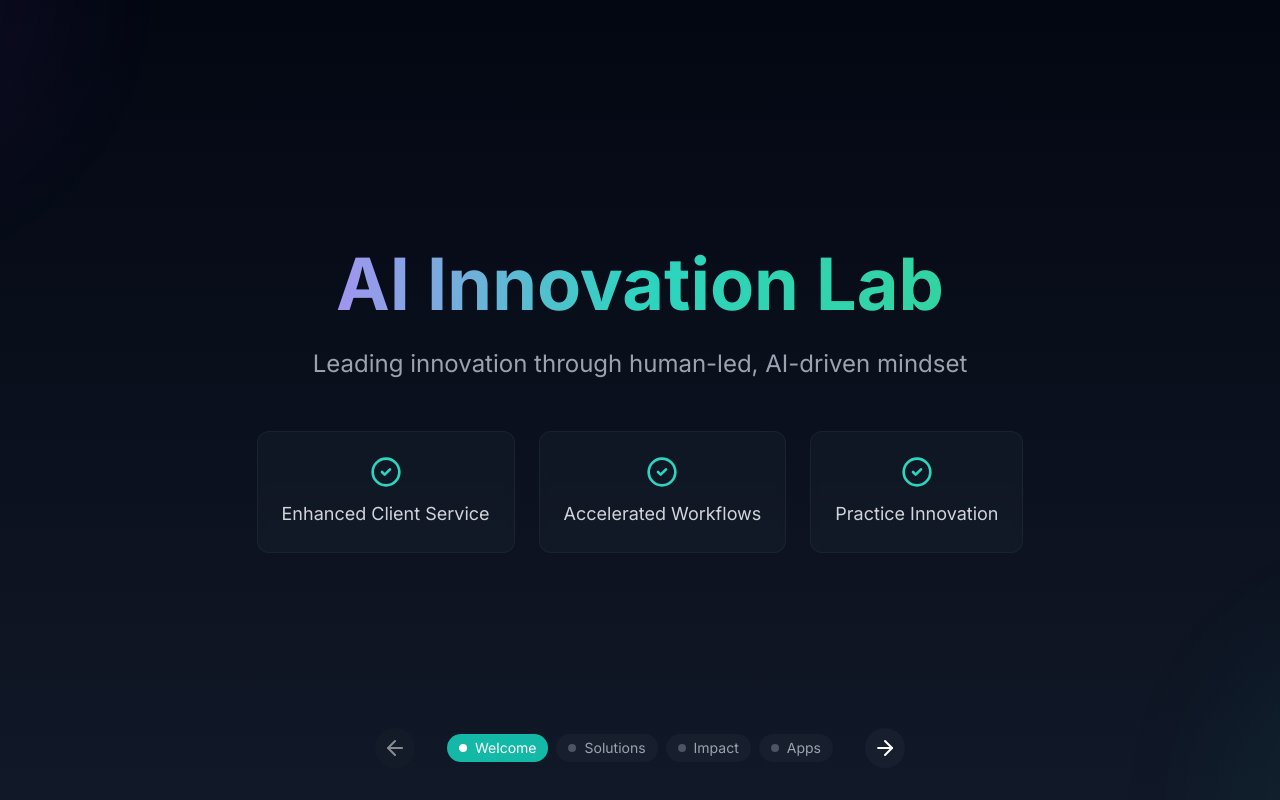
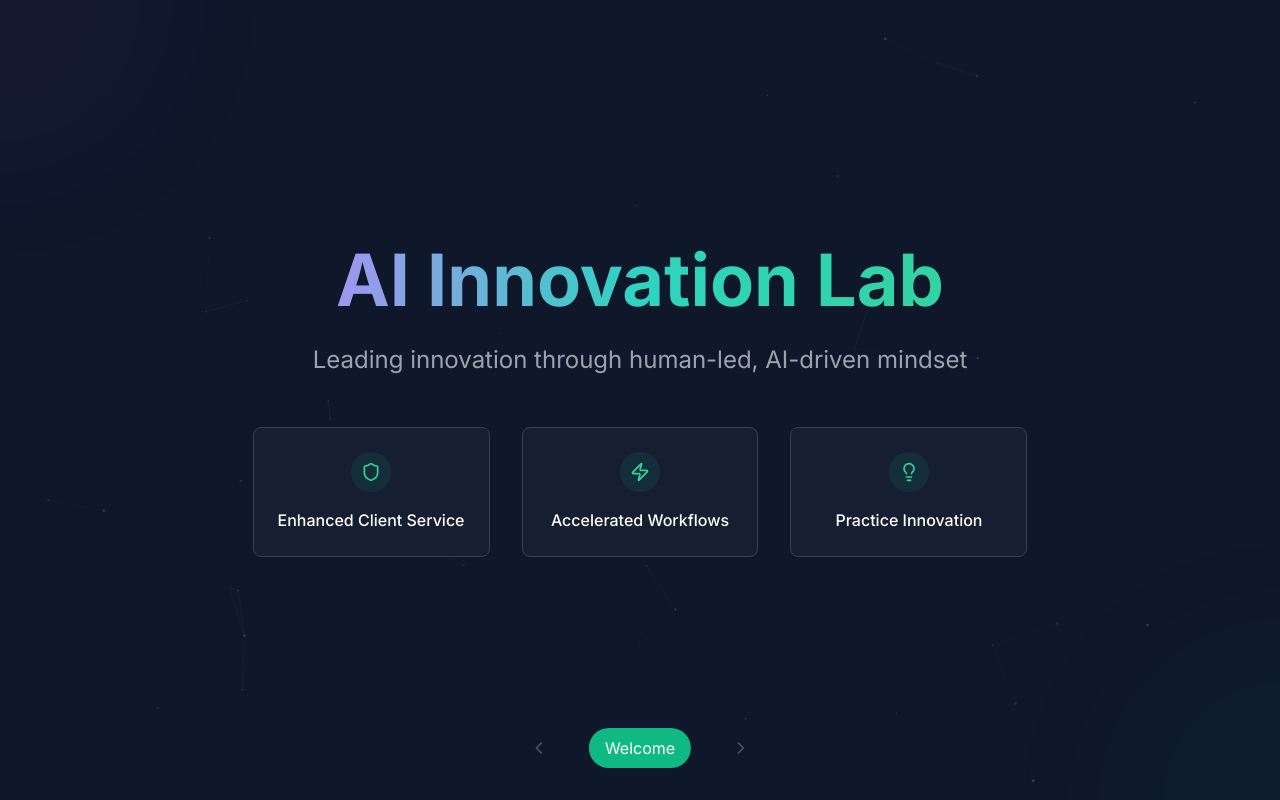
Before and after one commit to TheJohny71/ai-innovation-lab, a Next.js app: page / in a window 1280 px wide. Built offline with nearby package versions, Linux system fonts and the light colour scheme.

Commit message:
Update PresentationDeck.tsx

```diff
--- a/src/app/components/layout/PresentationDeck.tsx
+++ b/src/app/components/layout/PresentationDeck.tsx
@@ -1,14 +1,9 @@
 'use client';
 
-import React, { useState } from 'react';
-import { ArrowRight, ArrowLeft, CircleCheck, Command, Database, Search, ChevronUp, ChevronDown } from 'lucide-react';
+import React, { useState, useEffect, useRef } from 'react';
+import { ChevronLeft, ChevronRight, Shield, Zap, Lightbulb, CircleCheck, Command, Database, Search } from 'lucide-react';
 
-const PresentationDeck = () => {
-  const [currentSlide, setCurrentSlide] = useState(0);
-  const [isTransitioning, setIsTransitioning] = useState(false);
-  const [expandedApp, setExpandedApp] = useState<string | null>(null);
-
-  // Apps data structure
+// Keep your existing apps data
 const apps = [
   {
     id: 'ai-analysis',
@@ -20,29 +15,121 @@ const PresentationDeck = () => {
     features: ['Natural Language Processing', 'Citation Checking', 'Key Fact Extraction'],
     metrics: { timeReduction: '40%', accuracyRate: '85%' }
   },
-    {
-      id: 'data-integration',
-      title: 'Data Integration',
-      subtitle: 'Unified Data Platform',
-      description: 'Seamless integration with existing legal databases and systems.',
-      icon: Database,
-      color: 'from-teal-500 to-emerald-500',
-      features: ['Real-time Sync', 'Data Validation', 'API Integration'],
-      metrics: { processingSpeed: '60%', dataAccuracy: '95%' }
-    },
-    {
-      id: 'analytics',
-      title: 'Analytics',
-      subtitle: 'Insights & Reporting',
-      description: 'Data-driven insights and customizable reporting.',
-      icon: Search,
-      color: 'from-orange-500 to-pink-500',
-      features: ['Predictive Analytics', 'Custom Dashboards', 'Trend Analysis'],
-      metrics: { predictionAccuracy: '85%', reportingEfficiency: '75%' }
-    }
+  // ... rest of your apps data
 ];
 
-  // Define slides
+// Particle Canvas Component
+const ParticleCanvas = () => {
+  const canvasRef = useRef<HTMLCanvasElement>(null);
+  const frameCountRef = useRef(0);
+
+  useEffect(() => {
+    const canvas = canvasRef.current;
+    if (!canvas) return;
+
+    const ctx = canvas.getContext('2d');
+    if (!ctx) return;
+
+    let animationFrameId: number;
+
+    const handleResize = () => {
+      canvas.width = window.innerWidth;
+      canvas.height = window.innerHeight;
+    };
+
+    handleResize();
+    window.addEventListener('resize', handleResize);
+
+    class Particle {
+      x: number;
+      y: number;
+      vx: number;
+      vy: number;
+      radius: number;
+      opacity: number;
+
+      constructor() {
+        this.x = Math.random() * canvas.width;
+        this.y = Math.random() * canvas.height;
+        this.vx = (Math.random() - 0.5) * 0.2;
+        this.vy = (Math.random() - 0.5) * 0.2;
+        this.radius = Math.random() * 1.5;
+        this.opacity = Math.random() * 0.2 + 0.1;
+      }
+
+      draw() {
+        if (!ctx) return;
+        ctx.beginPath();
+        ctx.arc(this.x, this.y, this.radius, 0, Math.PI * 2);
+        ctx.fillStyle = `rgba(148, 163, 184, ${this.opacity})`;
+        ctx.fill();
+      }
+
+      update() {
+        this.x += this.vx;
+        this.y += this.vy;
+
+        if (this.x < 0 || this.x > canvas.width) this.vx *= -1;
+        if (this.y < 0 || this.y > canvas.height) this.vy *= -1;
+      }
+    }
+
+    const particles = Array.from({ length: 50 }, () => new Particle());
+
+    const animate = () => {
+      if (!ctx) return;
+      ctx.clearRect(0, 0, canvas.width, canvas.height);
+
+      if (frameCountRef.current % 2 === 0) {
+        particles.forEach(particle => {
+          particle.update();
+          particle.draw();
+        });
+
+        particles.forEach((p1, i) => {
+          particles.slice(i + 1).forEach(p2 => {
+            const dx = p1.x - p2.x;
+            const dy = p1.y - p2.y;
+            const distance = Math.sqrt(dx * dx + dy * dy);
+
+            if (distance < 100) {
+              ctx.beginPath();
+              ctx.moveTo(p1.x, p1.y);
+              ctx.lineTo(p2.x, p2.y);
+              ctx.strokeStyle = `rgba(148, 163, 184, ${0.1 * (1 - distance / 100)})`;
+              ctx.stroke();
+            }
+          });
+        });
+      }
+
+      frameCountRef.current++;
+      animationFrameId = requestAnimationFrame(animate);
+    };
+
+    animate();
+
+    return () => {
+      window.removeEventListener('resize', handleResize);
+      cancelAnimationFrame(animationFrameId);
+    };
+  }, []);
+
+  return (
+    <canvas
+      ref={canvasRef}
+      className="fixed inset-0 pointer-events-none"
+    />
+  );
+};
+
+// Main Component
+const PresentationDeck = () => {
+  const [currentSlide, setCurrentSlide] = useState(0);
+  const [isTransitioning, setIsTransitioning] = useState(false);
+  const [expandedApp, setExpandedApp] = useState<string | null>(null);
+
+  // Preserve your existing slides array structure
   const slides = [
     {
       id: 'welcome',
@@ -56,12 +143,25 @@ const PresentationDeck = () => {
             <p className="text-2xl text-gray-400 mb-12 max-w-3xl mx-auto leading-relaxed">
               Leading innovation through human-led, AI-driven mindset
             </p>
-            <div className="flex justify-center gap-6">
-              {['Enhanced Client Service', 'Accelerated Workflows', 'Practice Innovation'].map((benefit) => (
-                <div key={benefit}
-                  className="bg-gray-800/30 backdrop-blur-sm border border-gray-700/30 rounded-xl p-6 hover:bg-gray-800/40 transition-all hover:-translate-y-1">
-                  <CircleCheck className="w-8 h-8 text-teal-400 mx-auto mb-3" />
-                  <span className="text-gray-300 text-lg">{benefit}</span>
+            <div className="grid grid-cols-3 gap-8">
+              {[
+                { title: 'Enhanced Client Service', icon: Shield },
+                { title: 'Accelerated Workflows', icon: Zap },
+                { title: 'Practice Innovation', icon: Lightbulb }
+              ].map((card) => (
+                <div
+                  key={card.title}
+                  className="group relative bg-slate-800/50 backdrop-blur p-6 rounded-lg border border-slate-700
+                    flex flex-col items-center text-center transition-all duration-300
+                    hover:border-emerald-500/50 hover:scale-[1.02] hover:-translate-y-1"
+                >
+                  <div className="absolute inset-0 bg-gradient-to-b from-emerald-500/5 to-transparent
+                    opacity-0 group-hover:opacity-100 transition-opacity rounded-lg" />
+                  <div className="w-10 h-10 mb-4 rounded-full bg-emerald-500/10 flex items-center justify-center
+                    group-hover:bg-emerald-500/20 transition-colors">
+                    <card.icon className="w-5 h-5 text-emerald-400" />
+                  </div>
+                  <h3 className="text-white font-medium">{card.title}</h3>
                 </div>
               ))}
             </div>
@@ -69,194 +169,17 @@ const PresentationDeck = () => {
         </div>
       )
     },
-    {
-      id: 'solutions-flow',
-      title: 'Solutions',
-      component: () => (
-        <div className="min-h-screen flex items-center justify-center">
-          <div className="max-w-6xl mx-auto px-6">
-            <h2 className="text-4xl font-bold text-white text-center mb-16">Integrated Solutions</h2>
-            <div className="grid grid-cols-3 gap-12">
-              {apps.map((app, index) => (
-                <div key={app.id} className="flex flex-col items-center relative">
-                  <div className={`w-24 h-24 rounded-3xl bg-gradient-to-br ${app.color} p-0.5 hover:scale-105 transition-all`}>
-                    <div className="w-full h-full rounded-3xl bg-gray-900 flex items-center justify-center">
-                      <app.icon className="w-12 h-12 text-white" />
-                    </div>
-                  </div>
-                  <div className="mt-6 text-center">
-                    <div className="text-xl font-bold text-white mb-2">{app.title}</div>
-                    <div className="text-teal-400">{app.subtitle}</div>
-                  </div>
-                  {index < 2 && (
-                    <ArrowRight className="absolute -right-6 top-1/2 -translate-y-1/2 text-gray-600 animate-pulse" />
-                  )}
-                </div>
-              ))}
-            </div>
-          </div>
-        </div>
-      )
-    },
-    {
-      id: 'impact',
-      title: 'Impact',
-      component: () => (
-        <div className="min-h-screen flex items-center justify-center">
-          <div className="max-w-6xl mx-auto px-6">
-            <h2 className="text-4xl font-bold text-white text-center mb-16">Real-World Impact</h2>
-            <div className="grid grid-cols-3 gap-8">
-              {apps.map((app) => (
-                <div key={app.id}
-                  className="bg-gray-800/30 backdrop-blur-sm border border-gray-700/30 rounded-xl p-8 hover:bg-gray-800/40 transition-all hover:-translate-y-2">
-                  <div className={`w-16 h-16 rounded-2xl bg-gradient-to-br ${app.color} p-0.5 mb-6`}>
-                    <div className="w-full h-full rounded-2xl bg-gray-900 flex items-center justify-center">
-                      <app.icon className="w-8 h-8 text-white" />
-                    </div>
-                  </div>
-                  <h3 className="text-2xl font-bold text-white mb-4">{app.title}</h3>
-                  <div className="space-y-4">
-                    {Object.entries(app.metrics).map(([key, value]) => (
-                      <div key={key} className="flex justify-between items-center">
-                        <span className="text-gray-400">{key.replace(/([A-Z])/g, ' $1').trim()}</span>
-                        <span className="text-teal-400 font-bold text-xl">{value}</span>
-                      </div>
-                    ))}
-                  </div>
-                </div>
-              ))}
-            </div>
-          </div>
-        </div>
-      )
-    },
-    {
-      id: 'app-details',
-      title: 'Apps',
-      component: () => (
-        <div className="min-h-screen py-16">
-          <div className="max-w-6xl mx-auto px-6">
-            <h2 className="text-4xl font-bold text-white text-center mb-16">Our Applications</h2>
-            <div className="space-y-6">
-              {apps.map((app) => (
-                <div key={app.id}
-                  className={`bg-gray-800/30 backdrop-blur-sm border border-gray-700/30 rounded-xl transition-all duration-300
-                    ${expandedApp === app.id ? 'scale-100' : 'hover:bg-gray-800/40 hover:-translate-y-1'}`}
-                >
-                  <div
-                    className="p-6 cursor-pointer"
-                    onClick={() => setExpandedApp((current) => current === app.id ? null : app.id)}
-                  >
-                    <div className="flex items-start gap-4">
-                      <div className={`w-12 h-12 rounded-2xl bg-gradient-to-br ${app.color} p-0.5 flex-shrink-0`}>
-                        <div className="w-full h-full rounded-2xl bg-gray-900 flex items-center justify-center">
-                          <app.icon className="w-6 h-6 text-white" />
-                        </div>
-                      </div>
-                      <div className="flex-1">
-                        <h3 className="text-xl font-bold text-white">{app.title}</h3>
-                        <p className="text-teal-400 text-sm">{app.subtitle}</p>
-                        <p className="text-gray-400 mt-2">{app.description}</p>
-                      </div>
-                      {expandedApp === app.id ? (
-                        <ChevronUp className="w-6 h-6 text-gray-400" />
-                      ) : (
-                        <ChevronDown className="w-6 h-6 text-gray-400" />
-                      )}
-                    </div>
-                  </div>
-
-                  {expandedApp === app.id && (
-                    <div className="px-6 pb-6">
-                      <div className="border-t border-gray-700/30 pt-6">
-                        <div className="grid grid-cols-2 gap-8">
-                          <div>
-                            <h4 className="text-lg font-semibold text-white mb-4">Key Features</h4>
-                            <ul className="space-y-2">
-                              {app.features.map((feature, idx) => (
-                                <li key={idx} className="flex items-center gap-2 text-gray-300">
-                                  <CircleCheck className="w-4 h-4 text-teal-400 flex-shrink-0" />
-                                  {feature}
-                                </li>
-                              ))}
-                            </ul>
-                          </div>
-                          <div>
-                            <h4 className="text-lg font-semibold text-white mb-4">Performance</h4>
-                            <div className="space-y-4">
-                              {Object.entries(app.metrics).map(([key, value]) => (
-                                <div key={key} className="flex justify-between items-center">
-                                  <span className="text-gray-400">{key.replace(/([A-Z])/g, ' $1').trim()}</span>
-                                  <span className="text-teal-400 font-bold">{value}</span>
-                                </div>
-                              ))}
-                            </div>
-                          </div>
-                        </div>
-                      </div>
-                    </div>
-                  )}
-                </div>
-              ))}
-
-              <div className="mt-8 p-8 border-2 border-dashed border-gray-700/30 rounded-xl text-center">
-                <h3 className="text-xl font-bold text-white mb-2">More Apps Coming Soon</h3>
-                <p className="text-gray-400">
-                  Our innovation lab is constantly developing new solutions.
-                  Stay tuned for upcoming additions to our portfolio.
-                </p>
-              </div>
-            </div>
-          </div>
-        </div>
-      )
-    }
+    // ... Keep your other existing slides
   ];
 
-  const navigationControls = (
-    <div className="fixed bottom-8 left-1/2 -translate-x-1/2 flex items-center gap-8">
-      <button
-        onClick={() => setCurrentSlide(prev => prev - 1)}
-        disabled={currentSlide === 0}
-        className="p-2 rounded-full bg-gray-800/50 text-white hover:bg-gray-800 disabled:opacity-50"
-      >
-        <ArrowLeft className="w-6 h-6" />
-      </button>
+  return (
+    <div className="relative bg-slate-900 overflow-hidden">
+      <ParticleCanvas />
 
-      <div className="flex gap-2">
-        {slides.map((slide, index) => (
-          <button
-            key={slide.id}
-            onClick={() => setCurrentSlide(index)}
-            className={`flex items-center gap-2 px-3 py-1 rounded-full transition-all ${
-              currentSlide === index
-                ? 'bg-teal-500 text-white'
-                : 'bg-gray-800/50 text-gray-400 hover:text-white'
-            }`}
-          >
-            <div className={`w-2 h-2 rounded-full ${
-              currentSlide === index ? 'bg-white' : 'bg-gray-600'
-            }`} />
-            <span className="text-sm">{slide.title}</span>
-          </button>
-        ))}
-      </div>
-
-      <button
-        onClick={() => setCurrentSlide(prev => prev + 1)}
-        disabled={currentSlide === slides.length - 1}
-        className="p-2 rounded-full bg-gray-800/50 text-white hover:bg-gray-800 disabled:opacity-50"
-      >
-        <ArrowRight className="w-6 h-6" />
-      </button>
-    </div>
-  );
-
-  return (
-    <div className="relative bg-gradient-to-b from-gray-950 to-gray-900 overflow-hidden">
-      <div className="fixed inset-0 pointer-events-none">
-        <div className="absolute w-96 h-96 rounded-full blur-3xl opacity-20 bg-purple-500/30 -top-1/4 -left-1/4" />
-        <div className="absolute w-96 h-96 rounded-full blur-3xl opacity-20 bg-teal-500/30 -bottom-1/4 -right-1/4" />
+      {/* Gradient Orbs */}
+      <div className="fixed inset-0 pointer-events-none overflow-hidden">
+        <div className="absolute w-96 h-96 rounded-full blur-3xl opacity-10 bg-purple-500/30 -top-48 -left-48" />
+        <div className="absolute w-96 h-96 rounded-full blur-3xl opacity-10 bg-emerald-500/30 -bottom-48 -right-48" />
       </div>
 
       <div className={`transition-all duration-500 ${
@@ -265,7 +188,51 @@ const PresentationDeck = () => {
         {slides[currentSlide].component()}
       </div>
 
-      {navigationControls}
+      {/* Bottom Navigation */}
+      <nav className="fixed bottom-8 left-1/2 -translate-x-1/2 flex items-center gap-8">
+        <button
+          onClick={() => setCurrentSlide(prev => prev - 1)}
+          disabled={currentSlide === 0}
+          className="p-2 rounded-full transition-colors focus:outline-none focus:ring-2 focus:ring-emerald-500/50"
+        >
+          <ChevronLeft className={`w-5 h-5 ${
+            currentSlide === 0
+              ? 'text-gray-600'
+              : 'text-gray-400 hover:text-gray-300'
+          }`} />
+        </button>
+
+        <div className="flex items-center gap-4">
+          {slides.map((slide, index) => (
+            <button
+              key={slide.id}
+              onClick={() => setCurrentSlide(index)}
+              className={`flex items-center gap-2 px-4 py-2 rounded-full transition-all ${
+                currentSlide === index
+                  ? 'bg-emerald-500 text-white'
+                  : 'text-gray-600 hover:text-gray-400'
+              }`}
+            >
+              {currentSlide !== index && (
+                <div className="w-2 h-2 rounded-full bg-gray-600 mr-2" />
+              )}
+              {slide.title}
+            </button>
+          ))}
+        </div>
+
+        <button
+          onClick={() => setCurrentSlide(prev => prev + 1)}
+          disabled={currentSlide === slides.length - 1}
+          className="p-2 rounded-full transition-colors focus:outline-none focus:ring-2 focus:ring-emerald-500/50"
+        >
+          <ChevronRight className={`w-5 h-5 ${
+            currentSlide === slides.length - 1
+              ? 'text-gray-600'
+              : 'text-gray-400 hover:text-gray-300'
+          }`} />
+        </button>
+      </nav>
     </div>
   );
 };
```
Lines whose indentation alone changed are shown as unchanged.
